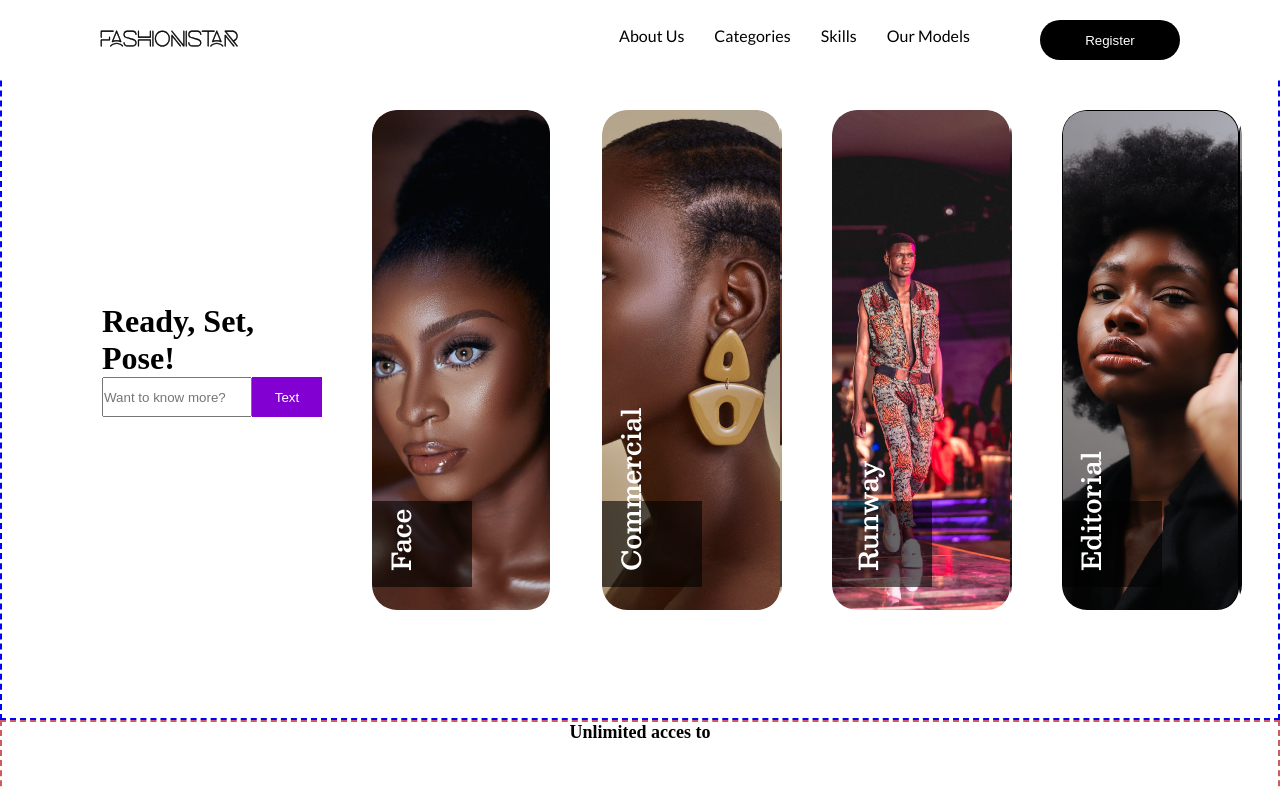
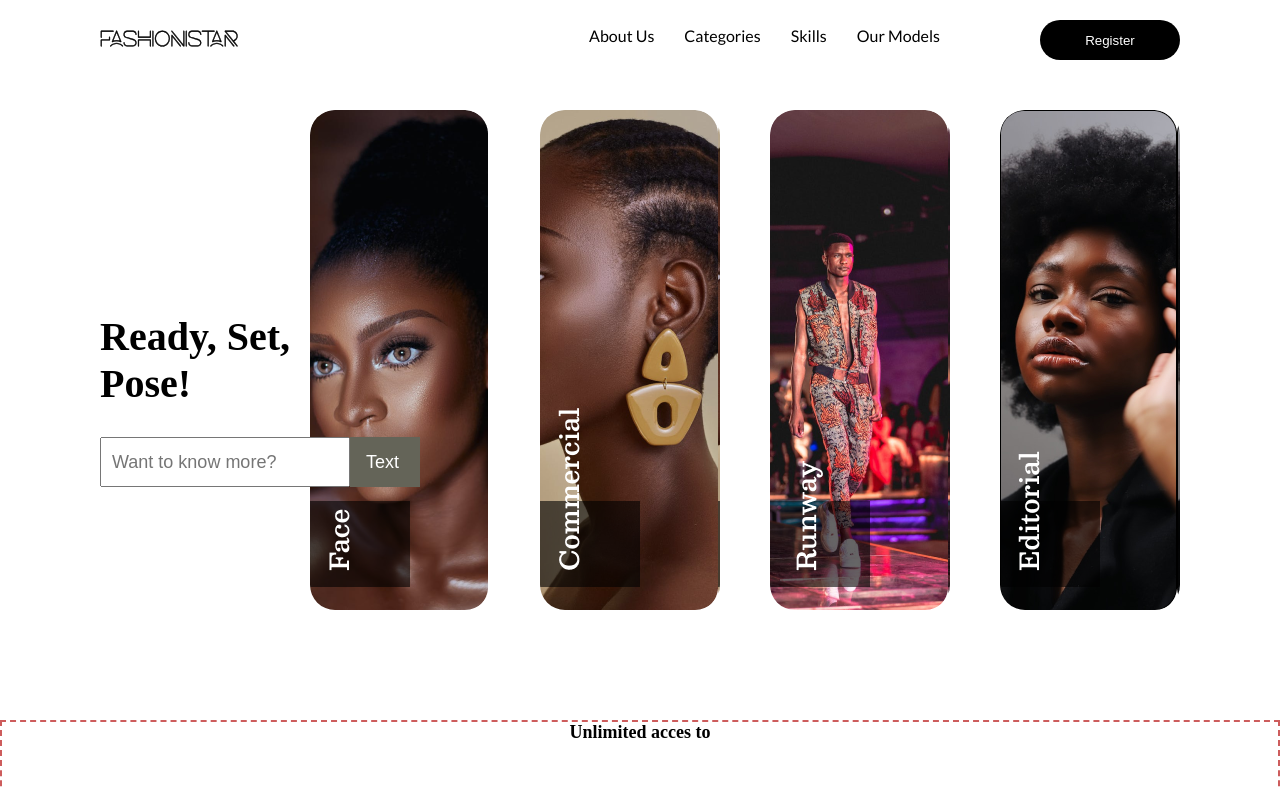
Before and after one commit to Deevyn9/Fashionstar, a React (Vite) app: page / in a window 1280 px wide. Shown: the top 788 px of the page. Built offline with nearby package versions, Linux system fonts and the light colour scheme.

Commit message:
completing hero

```diff
--- a/src/components/Hero/Hero.css
+++ b/src/components/Hero/Hero.css
@@ -2,23 +2,32 @@
     display: flex;
     width: 100%;
     height: 90vh;
-    border: 2px dashed blue;
     align-items: center;
     padding: 0 100px;
+    position: relative;
 }
 
 .Hero .hero__text {
     margin-right: 50px;
+    font-size: 20px;
+    max-width: 200px;
+    margin-top: 80px;
 }
 
 .Hero .hero__text .hero__input {
+    position: relative;
     display: flex;
+    z-index: 5000;
+    margin-top: 30px;
 }
 
 .Hero .hero__text .hero__input input {
-    width: 150px;
-    height: 40px;
+    width: 250px;
+    height: 50px;
     outline: none;
+    flex-shrink: 0;
+    padding: 0 10px;
+    font-size: 18px;
 }
 
 .Hero .hero__text .hero__input button {
@@ -26,12 +35,48 @@
     background-color: #8200D2;
     border: none;
     color: white;
+    font-size: 18px;
     font-weight: 500px;
+    flex-shrink: 0;
+    position: relative;
+    cursor: pointer;
+    overflow: hidden;
+}
+
+.Hero .hero__text .hero__input button .yellow {
+    position: absolute;
+    top: 0;
+    height: 0%;
+    width: 100%;
+}
+
+.Hero .hero__text .hero__input button .yellow.full {
+    height: 100%;
+    top: 100%;
+    background-color: rgb(100, 100, 88);
+    animation: rise .5s ease-in-out 1 forwards;
+}
+
+@keyframes rise {
+    from {
+        top: 100%;
+    } to {
+        top: 0;
+    }
+}
+
+.Hero .hero__text .hero__input button p {
+    position: absolute;
+    top: 30%;
+    right: 30%;
 }
 
 .hero__images {
     display: flex;
-    gap: 50px;
+    /* gap: 50px; */
+    position: absolute;
+    right: 100px;
+    z-index: 1;
 }
 
 .flex__image {
@@ -45,6 +90,11 @@
     transition: all .2s ease-in-out;
     background-size: cover;
     background-position: center;
+    margin-right: 50px;
+}
+
+.flex__image:last-of-type {
+    margin-right: 0;
 }
 
 .flex__image.hovered {
--- a/src/components/Hero/Hero.jsx
+++ b/src/components/Hero/Hero.jsx
@@ -22,11 +22,20 @@ const featuredItems = [
 
 const Hero = () => {
   const [hoveredItem, setHoveredItem] = useState(null);
+  const [buttonHover, setButtonHover] = useState(true)
 
   function handleHover(item) {
     if (hoveredItem !== item.id) {
       setHoveredItem(item.id);
     }
+  }
+
+  function hoveredButton () {
+    setButtonHover(true);
+  }
+
+  function removeButtonHover () {
+    setButtonHover(false)
   }
 
   const featured = featuredItems.map((item) => {
@@ -50,7 +59,10 @@ const Hero = () => {
         <h1>Ready, Set, Pose!</h1>
         <div className="hero__input">
           <input type="text" placeholder="Want to know more?" />
-          <button>Text</button>
+          <button onMouseEnter={() => hoveredButton()} onMouseLeave={() => removeButtonHover()}>
+            <div className={buttonHover ? "yellow full" : "yellow"}></div>
+            <p>Text</p>
+          </button>
         </div>
       </div>
       <div className="hero__images">{featured}</div>
--- a/src/components/Nav/Nav.css
+++ b/src/components/Nav/Nav.css
@@ -15,27 +15,36 @@
 
 .nav .nav__logo img {
     width: 138px;
+    cursor: pointer;
+    transition: all .3s ease-in-out;
+}
+
+.nav .nav__logo img:hover {
+    transform: scale(1.1);
 }
 
 .nav .right__nav {
     display: flex;
-    gap: 70px;
     align-items: center;
+    height: 40px;
+
 }
 
 .nav .right__nav .nav__links ul {
     display: flex;
     list-style: none;
-    gap: 30px;
+    align-items: center;
+    height: 100%;
 }
 
 .nav .right__nav .nav__links ul li {
     cursor: pointer;
     transition: all .3s ease-in-out;
+    margin-right: 30px;
 }
 
 .nav .right__nav .nav__links ul li:hover {
-    scale: 1.2;
+    transform: scale(1.2);
 }
 
 .nav .right__nav .nav__button button {
@@ -47,10 +56,11 @@
     border-radius: 20px;
     cursor: pointer;
     transition: all .3s ease-in-out;
+    margin-left: 70px;
 }
 
 .nav .right__nav .nav__button button:hover {
-scale: 1.05;
+    transform: scale(1.05);
 }
 
 .nav .nav__burger {
```
